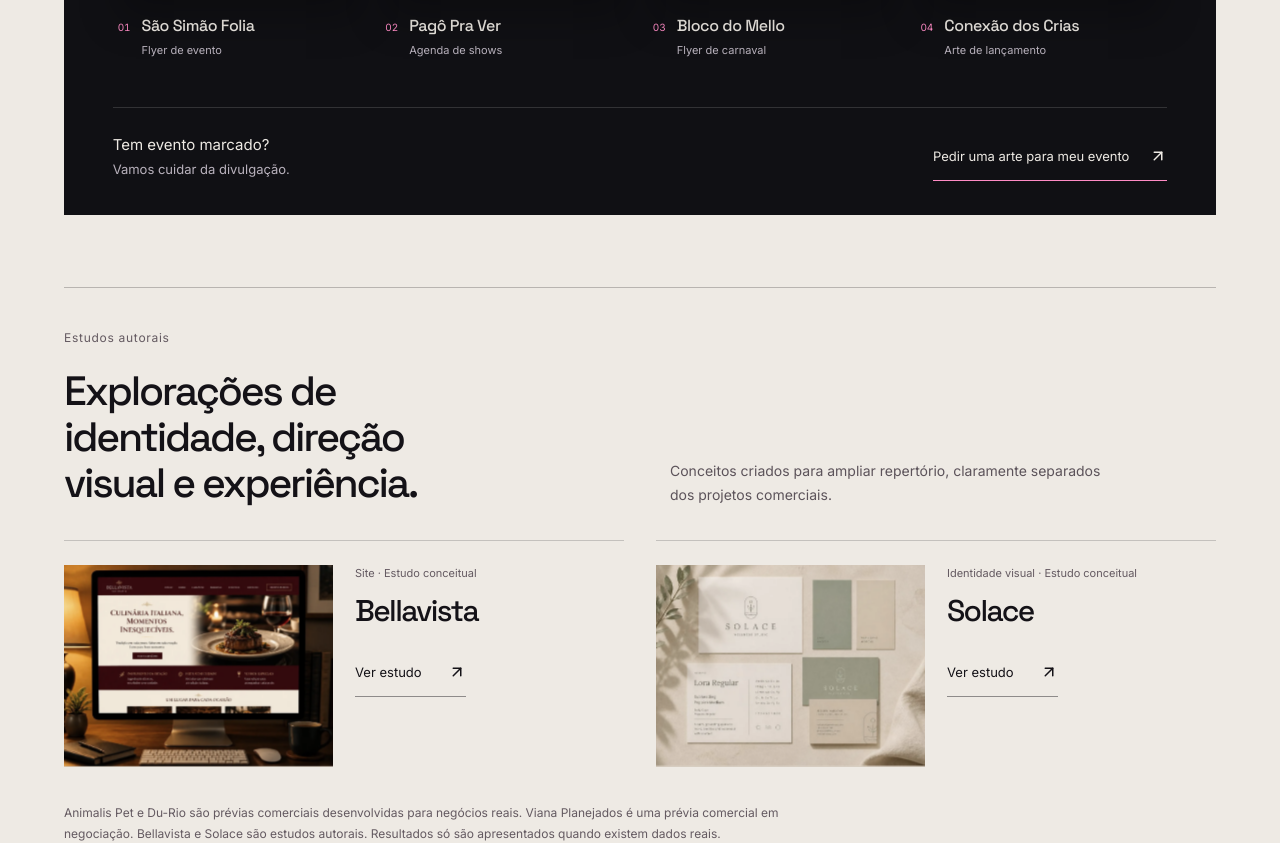
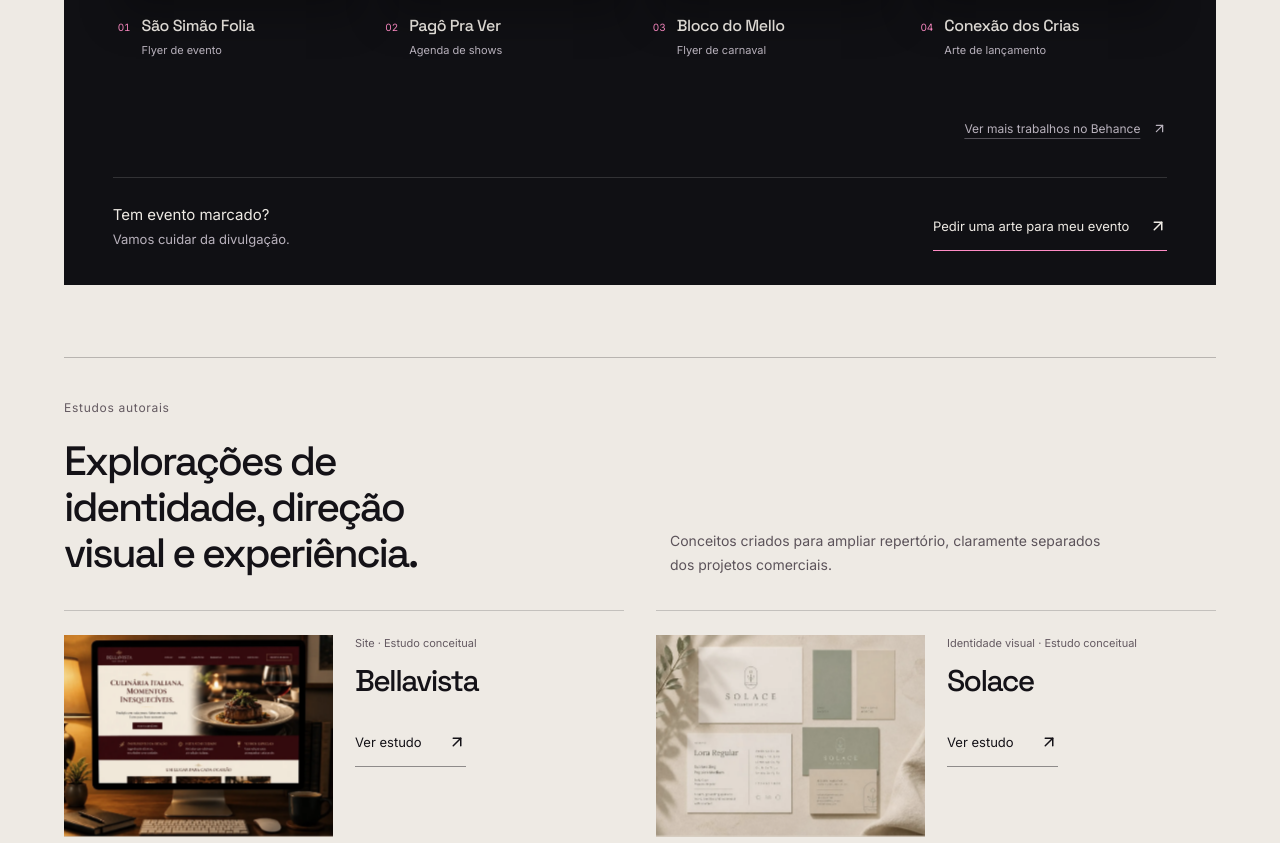
Before and after one commit to agenciamello/agencia-mello, a React (Vite) app: page / in a window 1280 px wide. Shown: the part 3905-4748 px from the top of the page. Built offline with nearby package versions, Linux system fonts and the light colour scheme.

Commit message:
feat: adiciona Behance nos eventos e no rodape (#23)

```diff
--- a/src/components/studio/EventPortfolio.tsx
+++ b/src/components/studio/EventPortfolio.tsx
@@ -1,6 +1,7 @@
 import { lazy, Suspense, useEffect, useRef, useState } from 'react';
 import { ArrowUpRight, Maximize2, X } from 'lucide-react';
 import { ContactLink } from './Studio';
+import { SITE_INFO } from '../../data/siteData';
 import './event-portfolio.css';
 
 const PerspectiveTunnelHero = lazy(() => import('../ui/perspective-tunnel-hero'));
@@ -93,6 +94,12 @@ export function EventPortfolio() {
       </figure>)}
     </div>
 
+    <div className="event-more-work">
+      <a href={SITE_INFO.behance.url} target="_blank" rel="noopener noreferrer" aria-label="Ver mais trabalhos no Behance (abre em nova aba)">
+        Ver mais trabalhos no Behance <ArrowUpRight size={15} aria-hidden="true"/>
+      </a>
+    </div>
+
     <div className="event-outro">
       <p>Tem evento marcado?<br/><span>Vamos cuidar da divulgação.</span></p>
       <ContactLink messageKey="eventos" className="event-cta">Pedir uma arte para meu evento <ArrowUpRight size={18} aria-hidden="true"/></ContactLink>
--- a/src/components/studio/Studio.tsx
+++ b/src/components/studio/Studio.tsx
@@ -123,6 +123,6 @@ export function StudioShell({ children, contact = true }: {children: React.React
     {location.pathname === '/' && <ChapterNavigation/>}<main id="conteudo" tabIndex={-1}>{children}</main>
     {contact && <section id="contato" className="studio-contact" aria-label="Contato"><div className="wrap"><SectionLabel number="05">Bora conversar</SectionLabel><div className="contact-composition"><h2 className="contact-title"><b className="contact-line"><b>Bora ver como</b></b><b className="contact-line"><b>seu site</b></b><b className="contact-line"><b><em>ficaria?</em></b></b></h2><img className="contact-mark" src="/assets/agencia-mello-icone.png" alt="" width="292" height="289" loading="lazy" aria-hidden="true"/></div><ContactIntent/><div className="contact-bottom"><p>Nosso número no WhatsApp</p><ContactLink messageKey="flutuante" className="text-link" label="Abrir conversa com Matheus Mello no WhatsApp">{SITE_INFO.whatsappFormatted}</ContactLink></div></div></section>}
     <FloatingWhatsApp pathname={location.pathname}/>
-    <footer className="studio-footer wrap"><div className="footer-signature" aria-hidden="true"><img src="/assets/agencia-mello-logo.png" alt="" width="803" height="289" loading="lazy"/><span>Sua presença online<br/>à altura do seu trabalho.</span></div><div className="footer-summary"><strong>Sites, identidade e conteúdo<br/>para pequenos negócios.</strong><span>Rio de Janeiro, Brasil.<br/>Online pra todo o Brasil.</span></div><div className="footer-links"><a href={SITE_INFO.instagram.url} target="_blank" rel="noreferrer">Instagram ↗</a><Link to="/site-essencial">Site Essencial</Link><Link to="/politica-de-privacidade">Privacidade</Link><Link to="/termos-de-uso">Termos de uso</Link></div><p>© {new Date().getFullYear()} Agência Mello</p></footer>
+    <footer className="studio-footer wrap"><div className="footer-signature" aria-hidden="true"><img src="/assets/agencia-mello-logo.png" alt="" width="803" height="289" loading="lazy"/><span>Sua presença online<br/>à altura do seu trabalho.</span></div><div className="footer-summary"><strong>Sites, identidade e conteúdo<br/>para pequenos negócios.</strong><span>Rio de Janeiro, Brasil.<br/>Online pra todo o Brasil.</span></div><div className="footer-links"><a href={SITE_INFO.instagram.url} target="_blank" rel="noreferrer">Instagram ↗</a><a href={SITE_INFO.behance.url} target="_blank" rel="noopener noreferrer" aria-label="Behance (abre em nova aba)">Behance <span aria-hidden="true">↗</span></a><Link to="/site-essencial">Site Essencial</Link><Link to="/politica-de-privacidade">Privacidade</Link><Link to="/termos-de-uso">Termos de uso</Link></div><p>© {new Date().getFullYear()} Agência Mello</p></footer>
   </div>;
 }
--- a/src/components/studio/event-portfolio.css
+++ b/src/components/studio/event-portfolio.css
@@ -17,6 +17,9 @@
 .event-piece-number{color:#ff8bc5;font-size:10px;font-variant-numeric:tabular-nums}
 .studio .event-piece h4{font-size:16px;letter-spacing:-.025em;line-height:1.3;color:#eeeae4}
 .event-piece figcaption p{font-size:11px;line-height:1.5;margin-top:5px;color:#b9b2bd}
+.event-more-work{display:flex;justify-content:flex-end;padding-bottom:26px}
+.event-more-work a{display:inline-flex;align-items:center;gap:12px;min-height:44px;color:#b9b2bd;font-size:12px;line-height:1.5;text-decoration:underline;text-underline-offset:5px;text-decoration-color:#b9b2bd66;transition:color 220ms}
+.event-more-work a:hover{color:#ff8bc5;text-decoration-color:currentColor}.event-more-work svg{flex-shrink:0}
 .event-outro{display:flex;justify-content:space-between;align-items:center;gap:28px;border-top:1px solid #ffffff24;padding-top:25px}
 .event-outro>p{font-size:15px;line-height:1.55}.event-outro>p>span{color:#b9b2bd;font-size:13px}
 .event-cta{display:inline-flex;gap:20px;align-items:center;justify-content:space-between;min-height:48px;font-size:13px;color:#eeeae4;border-bottom:1px solid #ff8bc5;padding-block:8px;transition:color 220ms}
--- a/src/data/siteData.ts
+++ b/src/data/siteData.ts
@@ -10,6 +10,9 @@ export const SITE_INFO = {
   instagram: {
     handle: "@agenciamello.co",
     url: "https://instagram.com/agenciamello.co",
+  },
+  behance: {
+    url: "https://www.behance.net/agenciamello",
   },
   whatsappPhone: "5521971859948",
   whatsappFormatted: "(21) 97185-9948",
```
Also changed, not shown: 2 other files (tests, documents, lock files or other folders).
